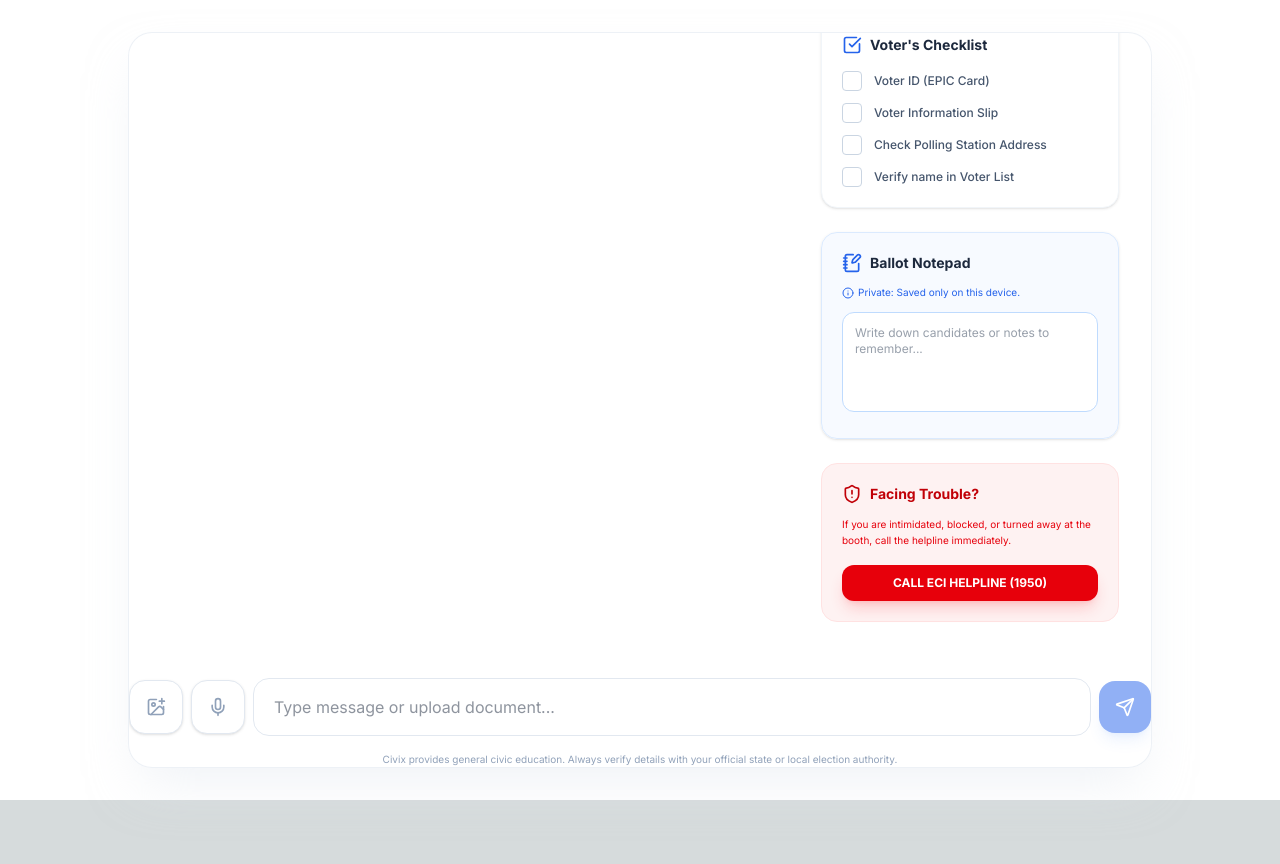
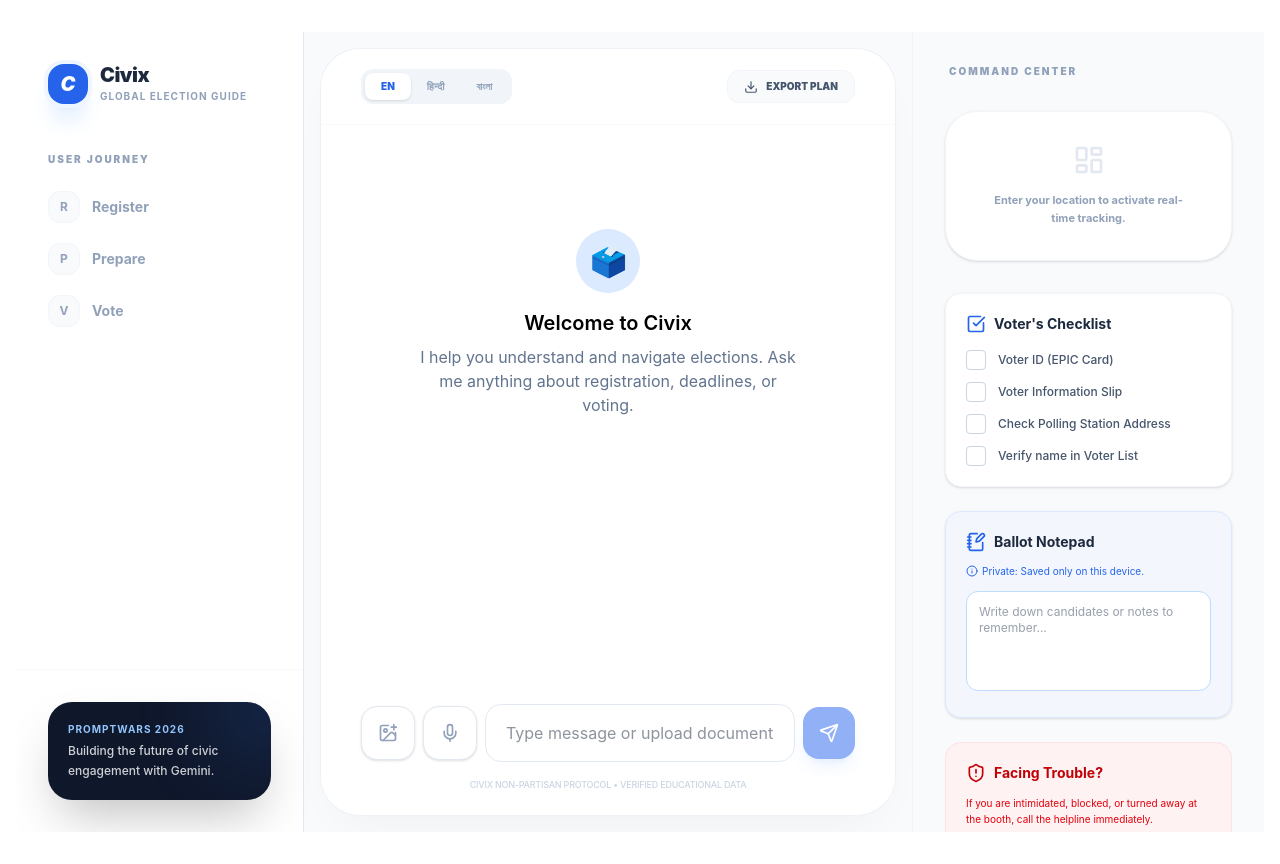
Before and after one commit to Mrityunjoy240/civix-assistant, a Next.js app: page / in a window 1280 px wide. Before the commit the page ends 800 px from the top, so only its background shows below. Built offline with nearby package versions, Linux system fonts and the light colour scheme; no server answers.

Commit message:
style: major UI overhaul into a 3-pane dashboard with mobile bottom-sheets

```diff
--- a/components/ChatInterface.tsx
+++ b/components/ChatInterface.tsx
@@ -2,7 +2,7 @@
 
 import { useState, useRef, useEffect, useTransition } from 'react';
 import { chatAction } from '@/app/actions/chat';
-import { SUGGESTED_ENTRY_FLOWS, US_STATES_ELECTION_DATA } from '@/lib/constants';
+import { US_STATES_ELECTION_DATA } from '@/lib/constants';
 import { findStateData, getNextDeadline, getDeadlinesForState } from '@/lib/deadline-engine';
 import { parseLocation } from '@/lib/location-parser';
 import MessageList from './MessageList';
@@ -10,7 +10,7 @@
 import DeadlineWidget from './DeadlineWidget';
 import { motion, AnimatePresence } from 'framer-motion';
 import { cn } from '@/lib/utils';
-import { Download } from 'lucide-react';
+import { Download, LayoutDashboard, MessageSquare, Settings, Menu, X } from 'lucide-react';
 import VoterToolkit from './VoterToolkit';
 import confetti from 'canvas-confetti';
 
@@ -34,294 +34,96 @@
   const [language, setLanguage] = useState<'English' | 'Hindi' | 'Bengali'>('English');
   const [isPending, startTransition] = useTransition();
   const [completedSteps, setCompletedSteps] = useState<Set<string>>(new Set());
+  const [showMobileToolkit, setShowToolkit] = useState(false);
   const scrollRef = useRef<HTMLDivElement>(null);
 
-  useEffect(() => {
-    if (scrollRef.current) {
-      scrollRef.current.scrollTop = scrollRef.current.scrollHeight;
-    }
-  }, [messages, isPending]);
-
-  const checkProgress = () => {
   const steps = [
-      { id: 'register', isCompleted: location !== null },
-      { id: 'prepare', isCompleted: location !== null && messages.some(m =>
+    { id: 'register', label: 'Register', isCompleted: location !== null },
+    { id: 'prepare', label: 'Prepare', isCompleted: location !== null && messages.some(m =>
         m.role === 'user' && (m.content.toLowerCase().includes('deadline') || m.content.toLowerCase().includes('ballot'))
       )
     },
-      { id: 'vote', isCompleted: location !== null && messages.some(m =>
-          m.role === 'user' && (m.content.toLowerCase().includes('vote') || m.content.toLowerCase().includes('polling'))
+    { id: 'vote', label: 'Vote', isCompleted: location !== null && messages.some(m =>
+        m.role === 'user' && (m.content.toLowerCase().includes('vote') || m.content.toLowerCase().includes('voted'))
       )
     }
   ];
 
+  useEffect(() => {
     const newlyCompleted = steps.filter(s => s.isCompleted && !completedSteps.has(s.id));
     if (newlyCompleted.length > 0) {
       const nextSet = new Set(completedSteps);
       newlyCompleted.forEach(s => nextSet.add(s.id));
       setCompletedSteps(nextSet);
-
       if (nextSet.size === 3) {
-        confetti({
-          particleCount: 150,
-          spread: 70,
-          origin: { y: 0.6 },
-          colors: ['#3b82f6', '#10b981', '#ef4444']
-        });
+        confetti({ particleCount: 150, spread: 70, origin: { y: 0.6 }, colors: ['#3b82f6', '#10b981', '#ef4444'] });
       }
     }
-    return steps;
-  };
-
-  useEffect(() => {
-    checkProgress();
   }, [messages, location]);
 
   const handleExport = () => {
     if (messages.length === 0) return;
-
     const text = messages.map(m => `[${m.role.toUpperCase()}]\n${m.content}\n`).join('\n---\n\n');
     const blob = new Blob([text], { type: 'text/plain' });
     const url = URL.createObjectURL(blob);
     const a = document.createElement('a');
     a.href = url;
-    a.download = `civix-chat-${new Date().toISOString().split('T')[0]}.txt`;
+    a.download = `civix-plan-${new Date().toISOString().split('T')[0]}.txt`;
     a.click();
-    URL.revokeObjectURL(url);
   };
 
   const handleSend = async (content: string, imageData?: string, imageType?: string) => {
-    const userMessage: Message = {
-      id: Date.now().toString(),
-      role: 'user',
-      content,
-      image: imageData,
-      imageType: imageType
-    };
-
+    const userMessage: Message = { id: Date.now().toString(), role: 'user', content, image: imageData, imageType: imageType };
     setMessages(prev => [...prev, userMessage]);
-
     const detectedLocation = parseLocation(content);
-    let updatedLocation = location;
-    if (detectedLocation && detectedLocation.state) {
-      updatedLocation = detectedLocation;
-      setLocation(detectedLocation);
-    }
+    if (detectedLocation?.state) setLocation(detectedLocation);
 
     startTransition(async () => {
-      const result = await chatAction(
-        [...messages, userMessage].map(m => ({
-          role: m.role,
-          content: m.content,
-          image: m.image,
-          imageType: m.imageType
-        })),
-        updatedLocation,
-        language
-      );
-
+      const result = await chatAction([...messages, userMessage].map(m => ({
+        role: m.role, content: m.content, image: m.image, imageType: m.imageType
+      })), detectedLocation || location, language);
       if (result.response) {
-        setMessages(prev => [...prev, {
-          id: (Date.now() + 1).toString(),
-          role: 'assistant',
-          content: result.response!
-        }]);
-      } else if (result.error) {
-        setMessages(prev => [...prev, {
-          id: (Date.now() + 1).toString(),
-          role: 'assistant',
-          content: 'Sorry, I encountered an error. Please try again.'
-        }]);
+        setMessages(prev => [...prev, { id: (Date.now() + 1).toString(), role: 'assistant', content: result.response! }]);
       }
     });
   };
 
-  const getDeadlineInfo = () => {
-    if (!location?.state) return null;
-    const stateData = findStateData(location.state, US_STATES_ELECTION_DATA);
-    if (!stateData) return null;
-
-    const deadlines = getDeadlinesForState(stateData);
-    const nextDeadline = getNextDeadline(stateData);
-
-    return { deadlines, nextDeadline, stateData };
-  };
-
-  const deadlineInfo = getDeadlineInfo();
+  const stateData = location?.state ? findStateData(location.state, US_STATES_ELECTION_DATA) : null;
+  const deadlines = stateData ? getDeadlinesForState(stateData) : [];
+  const nextDeadline = stateData ? getNextDeadline(stateData) : null;
 
   return (
-    <div className="max-w-5xl mx-auto h-[92vh] flex flex-col relative bg-white/50 rounded-3xl border border-slate-200/60 shadow-2xl shadow-slate-200/50 backdrop-blur-sm overflow-hidden">
-      <div className="flex-1 overflow-y-auto px-4 md:px-8 scroll-smooth" ref={scrollRef}>
-        <div className="py-8">
-          <header className="mb-10 text-center relative">
-            <div className="absolute top-0 left-0">
-              <div className="flex bg-slate-100/80 p-1 rounded-xl border border-slate-200">
-                {(['English', 'Hindi', 'Bengali'] as const).map((lang) => (
-                  <button
-                    key={lang}
-                    onClick={() => setLanguage(lang)}
-                    className={cn(
-                      "px-3 py-1.5 text-[10px] font-bold rounded-lg transition-all",
-                      language === lang
-                        ? "bg-white text-primary-600 shadow-sm"
-                        : "text-slate-400 hover:text-slate-600"
-                    )}
-                  >
-                    {lang === 'Hindi' ? 'हिन्दी' : lang === 'Bengali' ? 'বাংলা' : 'EN'}
-                  </button>
-                ))}
+    <div className="flex h-screen bg-[#F8FAFC] overflow-hidden font-sans selection:bg-primary-100">
+
+      {/* 1. LEFT RAIL (Desktop Nav) */}
+      <aside className="hidden lg:flex w-72 flex-col bg-white border-r border-slate-200">
+        <div className="p-8">
+          <div className="flex items-center space-x-3 mb-12">
+            <div className="w-10 h-10 bg-primary-600 rounded-2xl flex items-center justify-center text-white shadow-xl shadow-primary-100 ring-4 ring-primary-50">
+              <span className="text-xl font-black italic">C</span>
             </div>
-            </div>
-            <div className="absolute top-0 right-0 flex space-x-2">
-              <AnimatePresence>
-                {messages.length > 0 && (
-                  <>
-                    <motion.button
-                      initial={{ opacity: 0, scale: 0.8 }}
-                      animate={{ opacity: 1, scale: 1 }}
-                      onClick={handleExport}
-                      className="flex items-center space-x-2 text-xs font-bold text-slate-400 hover:text-primary-600 transition-colors p-2"
-                      title="Export conversation"
-                    >
-                      <Download className="w-4 h-4" />
-                      <span className="hidden sm:inline">EXPORT</span>
-                    </motion.button>
-                  </>
-                )}
-              </AnimatePresence>
-            </div>
-            <motion.div
-              initial={{ scale: 0.8, opacity: 0 }}
-              animate={{ scale: 1, opacity: 1 }}
-              className="inline-block p-3 bg-primary-600 rounded-2xl text-white text-3xl mb-4 shadow-xl shadow-primary-500/30"
-            >
-              🗳️
-            </motion.div>
-            <motion.h1
-              initial={{ y: 20, opacity: 0 }}
-              animate={{ y: 0, opacity: 1 }}
-              className="text-4xl font-black text-slate-900 tracking-tight mb-2"
-            >
-              Civix
-            </motion.h1>
-            <motion.p
-              initial={{ y: 20, opacity: 0 }}
-              animate={{ y: 0, opacity: 1 }}
-              transition={{ delay: 0.1 }}
-              className="text-slate-500 font-medium"
-            >
-              Your personal election guide
-            </motion.p>
-          </header>
-
-          <div className="grid grid-cols-1 lg:grid-cols-12 gap-8">
-            <div className="lg:col-span-8">
-              {completedSteps.size === 3 && (
-                <motion.div
-                  initial={{ opacity: 0, scale: 0.9 }}
-                  animate={{ opacity: 1, scale: 1 }}
-                  className="mb-8 p-6 bg-gradient-to-br from-primary-600 to-primary-800 rounded-3xl text-white shadow-xl relative overflow-hidden"
-                >
-                  <div className="absolute top-0 right-0 p-8 opacity-10">
-                    <motion.div
-                      animate={{ rotate: 360 }}
-                      transition={{ repeat: Infinity, duration: 20, ease: "linear" }}
-                    >
-                      <Download className="w-32 h-32" />
-                    </motion.div>
-                  </div>
-                  <div className="relative z-10">
-                    <h3 className="text-2xl font-black mb-2">You're Ready to Vote! 🗳️</h3>
-                    <p className="text-primary-100 text-sm mb-6">Your personalized voting passport is ready based on our session.</p>
-                    <div className="grid grid-cols-2 gap-4 mb-6">
-                      <div className="bg-white/10 rounded-xl p-3 border border-white/10">
-                        <p className="text-[10px] uppercase font-bold text-primary-200 mb-1">Jurisdiction</p>
-                        <p className="text-sm font-bold truncate">{location?.state || 'Verified'}</p>
-                      </div>
-                      <div className="bg-white/10 rounded-xl p-3 border border-white/10">
-                        <p className="text-[10px] uppercase font-bold text-primary-200 mb-1">Language</p>
-                        <p className="text-sm font-bold">{language}</p>
-                      </div>
-                    </div>
-                    <button
-                      onClick={handleExport}
-                      className="w-full bg-white text-primary-700 font-bold py-3 rounded-xl hover:bg-primary-50 transition-colors shadow-lg shadow-black/20"
-                    >
-                      Download My Voting Plan
-                    </button>
-                  </div>
-                </motion.div>
-              )}
-
-              <div className="bg-slate-50/50 rounded-3xl border border-slate-100 overflow-hidden">
-                <MessageList messages={messages} loading={isPending} />
+            <div>
+              <h1 className="text-xl font-black tracking-tight text-slate-800 leading-none">Civix</h1>
+              <p className="text-[10px] font-bold text-slate-400 mt-1 uppercase tracking-widest">Global Election Guide</p>
             </div>
           </div>
 
-            <div className="lg:col-span-4">
-              <div className="sticky top-0">
-                <AnimatePresence mode="wait">
-                  {deadlineInfo ? (
-                    <DeadlineWidget
-                      locationName={location?.state}
-                      deadlines={deadlineInfo.deadlines}
-                      nextDeadline={deadlineInfo.nextDeadline}
-                    />
-                  ) : (
-                    <motion.div
-                      initial={{ opacity: 0 }}
-                      animate={{ opacity: 1 }}
-                      className="p-6 bg-slate-50 rounded-2xl border border-dashed border-slate-200 text-center"
-                    >
-                      <p className="text-sm text-slate-400">
-                        Tell me your state to see upcoming election deadlines.
-                      </p>
-                    </motion.div>
-                  )}
-                </AnimatePresence>
-
-                <div className="p-6 bg-white rounded-2xl border border-slate-100 shadow-sm mt-6">
-                  <h4 className="text-xs font-bold text-slate-400 uppercase tracking-widest mb-4">Your Progress</h4>
-                  <div className="space-y-4">
-                    {[
-                      {
-                        label: 'Register',
-                        isCompleted: location !== null
-                      },
-                      {
-                        label: 'Prepare',
-                        isCompleted: location !== null && messages.some(m =>
-                          m.role === 'user' && (
-                            m.content.toLowerCase().includes('deadline') ||
-                            m.content.toLowerCase().includes('ballot') ||
-                            m.content.toLowerCase().includes('learn') ||
-                            m.content.toLowerCase().includes('registration')
-                          )
-                        )
-                      },
-                      {
-                        label: 'Vote',
-                        isCompleted: location !== null && messages.some(m =>
-                          m.role === 'user' && (
-                            m.content.toLowerCase().includes('vote') ||
-                            m.content.toLowerCase().includes('voted') ||
-                            m.content.toLowerCase().includes('polling') ||
-                            m.content.toLowerCase().includes('where') ||
-                            m.content.toLowerCase().includes('how') ||
-                            m.content.toLowerCase().includes('done')
-                          )
-                        )
-                      }
-                    ].map((step, i) => (
-                      <div key={i} className="flex items-center space-x-3">
+          <div className="space-y-10">
+            <div>
+              <h4 className="text-[10px] font-black text-slate-400 uppercase tracking-[0.2em] mb-6">User Journey</h4>
+              <div className="space-y-5">
+                {steps.map((step) => (
+                  <div key={step.id} className="flex items-center group cursor-default">
                     <div className={cn(
-                          "w-6 h-6 rounded-full flex items-center justify-center text-[10px] font-bold transition-colors duration-500",
-                          step.isCompleted ? "bg-green-500 text-white" : "bg-slate-100 text-slate-400"
+                      "w-8 h-8 rounded-xl flex items-center justify-center text-xs font-bold transition-all duration-500",
+                      step.isCompleted
+                        ? "bg-green-500 text-white shadow-lg shadow-green-100 scale-110"
+                        : "bg-slate-50 text-slate-400 border border-slate-100 group-hover:border-primary-200"
                     )}>
-                          {step.isCompleted ? '✓' : i + 1}
+                      {step.isCompleted ? '✓' : step.label.charAt(0)}
                     </div>
                     <span className={cn(
-                          "text-sm font-medium transition-colors duration-500",
+                      "ml-3 text-sm font-bold transition-colors duration-500",
                       step.isCompleted ? "text-slate-900" : "text-slate-400"
                     )}>
                       {step.label}
@@ -330,22 +132,127 @@
                 ))}
               </div>
             </div>
-
-                <div className="mt-6">
-                  <VoterToolkit />
-                </div>
-              </div>
-            </div>
-          </div>
           </div>
         </div>
 
-      <div className="pt-6 bg-transparent">
+        <div className="mt-auto p-8 border-t border-slate-50">
+          <div className="bg-slate-900 rounded-[1.5rem] p-5 text-white shadow-2xl relative overflow-hidden group">
+            <div className="absolute top-0 right-0 w-24 h-24 bg-primary-500/20 rounded-full -mr-10 -mt-10 blur-2xl group-hover:scale-150 transition-transform duration-700" />
+            <p className="text-[10px] font-bold text-primary-300 uppercase tracking-widest mb-1">PROMPTWARS 2026</p>
+            <p className="text-xs font-medium leading-relaxed opacity-80">Building the future of civic engagement with Gemini.</p>
+          </div>
+        </div>
+      </aside>
+
+      {/* 2. MAIN CENTER (Chat Engine) */}
+      <main className="flex-1 flex flex-col min-w-0 bg-white lg:m-4 lg:rounded-[2.5rem] lg:border border-slate-200/60 lg:shadow-[0_20px_50px_-20px_rgba(0,0,0,0.05)] overflow-hidden relative">
+
+        {/* Dashboard Header */}
+        <header className="px-6 md:px-10 py-5 border-b border-slate-50 flex items-center justify-between bg-white/90 backdrop-blur-xl sticky top-0 z-30">
+          <div className="flex items-center space-x-4">
+            <button className="lg:hidden p-2 -ml-2 text-slate-400">
+              <Menu className="w-5 h-5" />
+            </button>
+            <div className="hidden md:flex bg-slate-100 p-1 rounded-xl">
+              {(['English', 'Hindi', 'Bengali'] as const).map((lang) => (
+                <button
+                  key={lang}
+                  onClick={() => setLanguage(lang)}
+                  className={cn(
+                    "px-4 py-1.5 text-[10px] font-black rounded-lg transition-all",
+                    language === lang ? "bg-white text-primary-600 shadow-sm" : "text-slate-400 hover:text-slate-600"
+                  )}
+                >
+                  {lang === 'Hindi' ? 'हिन्दी' : lang === 'Bengali' ? 'বাংলা' : 'EN'}
+                </button>
+              ))}
+            </div>
+          </div>
+
+          <div className="flex items-center space-x-3">
+            <button
+              onClick={handleExport}
+              className="flex items-center space-x-2 px-4 py-2 bg-slate-50 text-slate-600 rounded-xl text-[10px] font-black hover:bg-slate-100 transition-all border border-slate-100"
+            >
+              <Download className="w-3.5 h-3.5" />
+              <span className="hidden sm:inline">EXPORT PLAN</span>
+            </button>
+          </div>
+        </header>
+
+        {/* Dynamic Chat Canvas */}
+        <div className="flex-1 overflow-y-auto px-4 md:px-10 scroll-smooth custom-scrollbar" ref={scrollRef}>
+          <div className="max-w-4xl mx-auto py-10">
+            {completedSteps.size === 3 && (
+              <motion.div initial={{ opacity: 0, scale: 0.95 }} animate={{ opacity: 1, scale: 1 }} className="mb-10 p-8 bg-gradient-to-br from-primary-600 to-primary-900 rounded-[2rem] text-white shadow-2xl relative overflow-hidden">
+                <div className="relative z-10">
+                  <h3 className="text-2xl font-black mb-2 tracking-tight">Passport Ready! 🗳️</h3>
+                  <p className="text-primary-100 text-xs font-medium mb-6 max-w-sm">We've gathered all your registration, deadline, and polling booth details. You are fully prepared to participate.</p>
+                  <button onClick={handleExport} className="bg-white text-primary-700 text-xs font-black px-6 py-3 rounded-xl shadow-lg hover:scale-105 transition-all">
+                    DOWNLOAD SUMMARY CARD
+                  </button>
+                </div>
+              </motion.div>
+            )}
+            <MessageList messages={messages} loading={isPending} />
+          </div>
+        </div>
+
+        {/* Professional Input Dock */}
+        <div className="px-4 md:px-10 pb-6 pt-2 bg-white">
+          <div className="max-w-4xl mx-auto">
             <ChatInput onSend={handleSend} disabled={isPending} />
-        <p className="text-[10px] text-center text-slate-400 mt-4 px-12">
-          Civix provides general civic education. Always verify details with your official state or local election authority.
+            <p className="text-[9px] text-center text-slate-300 mt-4 font-medium tracking-tight uppercase">
+              Civix Non-Partisan Protocol • Verified Educational Data
             </p>
           </div>
         </div>
+      </main>
+
+      {/* 3. COMMAND CENTER (Right Rail) */}
+      <aside className="hidden xl:flex w-[22rem] flex-col bg-[#F8FAFC] p-8 overflow-y-auto gap-8 border-l border-slate-100">
+        <h4 className="text-[10px] font-black text-slate-400 uppercase tracking-[0.2em] ml-1">Command Center</h4>
+
+        {deadlines.length > 0 ? (
+          <DeadlineWidget locationName={location?.state} deadlines={deadlines} nextDeadline={nextDeadline} />
+        ) : (
+          <div className="p-8 bg-white rounded-[2rem] border border-slate-100 text-center shadow-sm">
+            <LayoutDashboard className="w-8 h-8 text-slate-200 mx-auto mb-4" />
+            <p className="text-[11px] text-slate-400 font-bold leading-relaxed px-4">
+              Enter your location to activate real-time tracking.
+            </p>
+          </div>
+        )}
+
+        <VoterToolkit />
+      </aside>
+
+      {/* MOBILE FAB & DRAWER */}
+      <button
+        onClick={() => setShowToolkit(true)}
+        className="lg:hidden fixed bottom-28 right-6 w-14 h-14 bg-slate-900 text-white rounded-[1.25rem] shadow-2xl flex items-center justify-center z-40 hover:scale-110 active:scale-95 transition-all"
+      >
+        <LayoutDashboard className="w-6 h-6" />
+      </button>
+
+      <AnimatePresence>
+        {showMobileToolkit && (
+          <>
+            <motion.div initial={{ opacity: 0 }} animate={{ opacity: 1 }} exit={{ opacity: 0 }} onClick={() => setShowToolkit(false)} className="lg:hidden fixed inset-0 bg-slate-900/60 backdrop-blur-sm z-[100]" />
+            <motion.div initial={{ y: "100%" }} animate={{ y: 0 }} exit={{ y: "100%" }} transition={{ type: "spring", damping: 30, stiffness: 300 }} className="lg:hidden fixed bottom-0 left-0 right-0 bg-white rounded-t-[3rem] p-8 pb-12 z-[101] max-h-[85vh] overflow-y-auto shadow-[0_-20px_50px_rgba(0,0,0,0.1)]">
+              <div className="w-12 h-1.5 bg-slate-100 rounded-full mx-auto mb-8" />
+              <div className="flex justify-between items-center mb-8">
+                <h3 className="text-xl font-black text-slate-800">Command Center</h3>
+                <button onClick={() => setShowToolkit(false)} className="p-2 bg-slate-100 rounded-full text-slate-400"><X className="w-5 h-5" /></button>
+              </div>
+              <div className="space-y-8">
+                {deadlines.length > 0 && <DeadlineWidget locationName={location?.state} deadlines={deadlines} nextDeadline={nextDeadline} />}
+                <VoterToolkit />
+              </div>
+            </motion.div>
+          </>
+        )}
+      </AnimatePresence>
+    </div>
   );
 }
```
Lines whose indentation alone changed are shown as unchanged.
